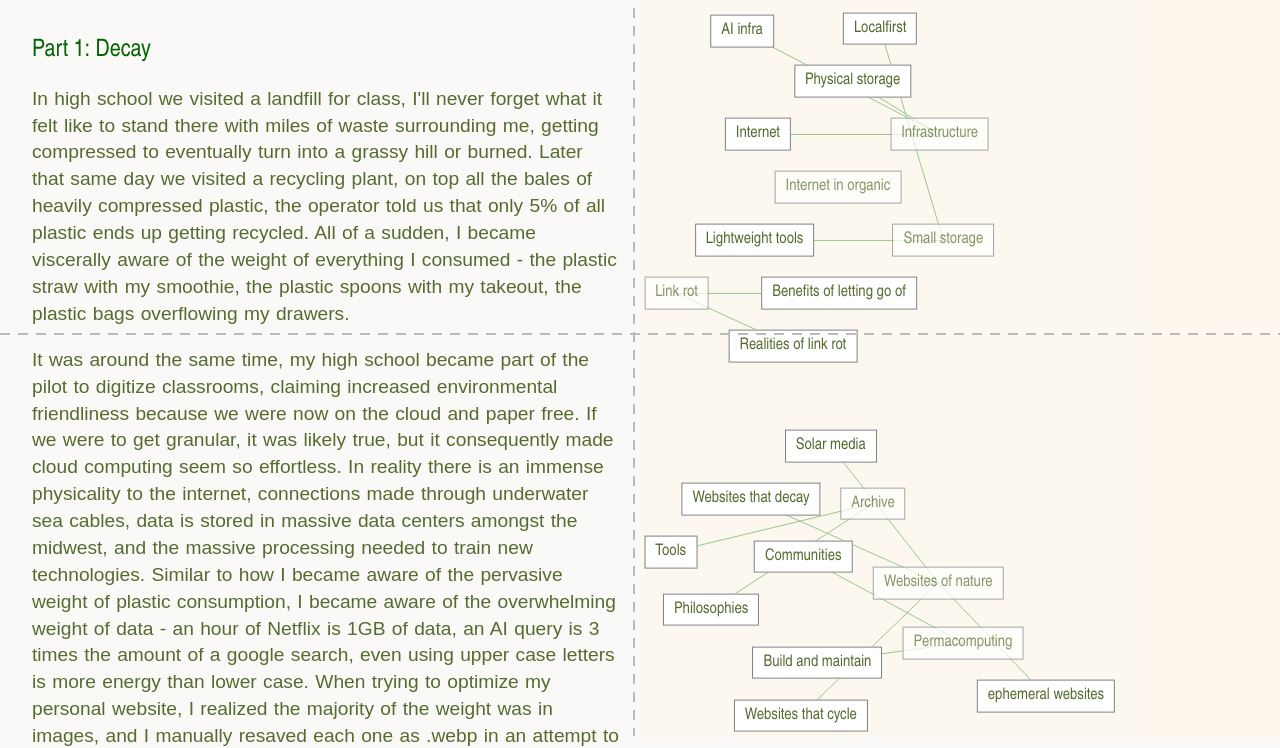
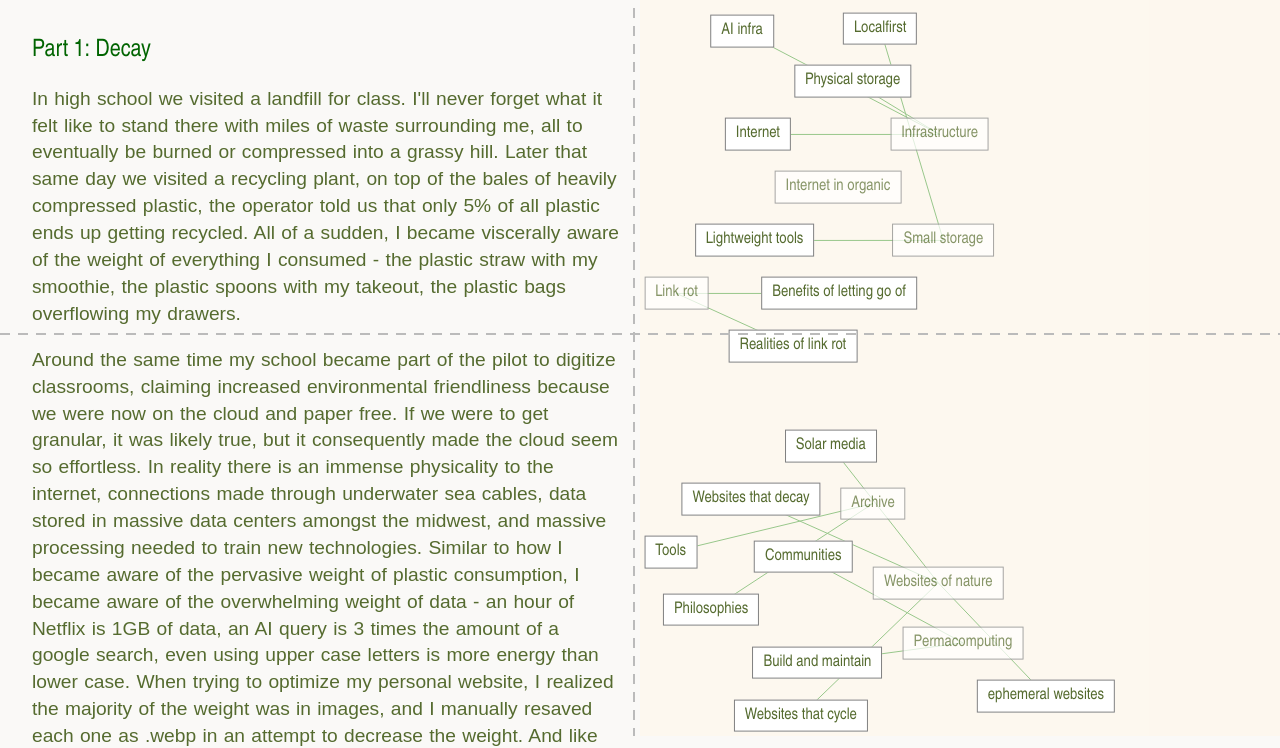
Before and after one commit to connieliu0/decaying-essay, a plain HTML site: page index.html in a window 1280 px wide. Shown: the part 64-812 px from the top of the page. Drawn offline with nearby package versions, Linux system fonts and the light colour scheme; a script that the page names is missing.

Commit message:
some spelling corrections lol

```diff
--- a/index.html
+++ b/index.html
@@ -22,9 +22,9 @@
 </div>
       <h2>Part 1: Decay</h2>
     <p>
-      In high school we visited a landfill for class, I'll never forget what it felt like to stand
-      there with miles of waste surrounding me, getting compressed to eventually turn into a grassy
-      hill or burned. Later that same day we visited a recycling plant, on top all the bales of
+      In high school we visited a landfill for class. I'll never forget what it felt like to stand
+      there with miles of waste surrounding me, all to eventually be burned or compressed into a grassy
+      hill. Later that same day we visited a recycling plant, on top of the bales of
       heavily compressed plastic, the operator told us that only
       <span
         >5% of all plastic</span
@@ -34,16 +34,16 @@
       my takeout, the plastic bags overflowing my drawers.
     </p>
     <p>
-      <span class="sent" data-category="Infrastructure / Internet">It was around the same time, my high school became part of the pilot to digitize classrooms,
+      <span class="sent" data-category="Infrastructure / Internet">Around the same time my school became part of the pilot to digitize classrooms,
       claiming increased environmental friendliness because we were now on the cloud and paper free.
-      If we were to get granular, it was likely true, but it consequently made cloud computing seem
+      If we were to get granular, it was likely true, but it consequently made the cloud seem
       so effortless. </span><span class="sent" data-category="Infrastructure / Internet / Internet infra">In reality there is an immense physicality to the internet, connections made
       through
       <span
-      >underwater sea cables</span>, </span><span class="sent" data-category="Infrastructure / Physical storage">data is stored in
+      >underwater sea cables</span>, </span><span class="sent" data-category="Infrastructure / Physical storage">data stored in
       <span
       >massive data centers</span>
-      amongst the midwest, </span><span class="sent" data-category="Infrastructure / AI infra">and the massive processing needed to train
+      amongst the midwest, </span><span class="sent" data-category="Infrastructure / AI infra">and massive processing needed to train
       <span
       >new technologies</span>. </span><span class="sent" data-category="Infrastructure / Internet / Size of the web">Similar to how I became aware of the pervasive weight of plastic consumption, I became
       aware of the overwhelming weight of data - an hour of Netflix is 1GB of data, an AI query is 3
```
